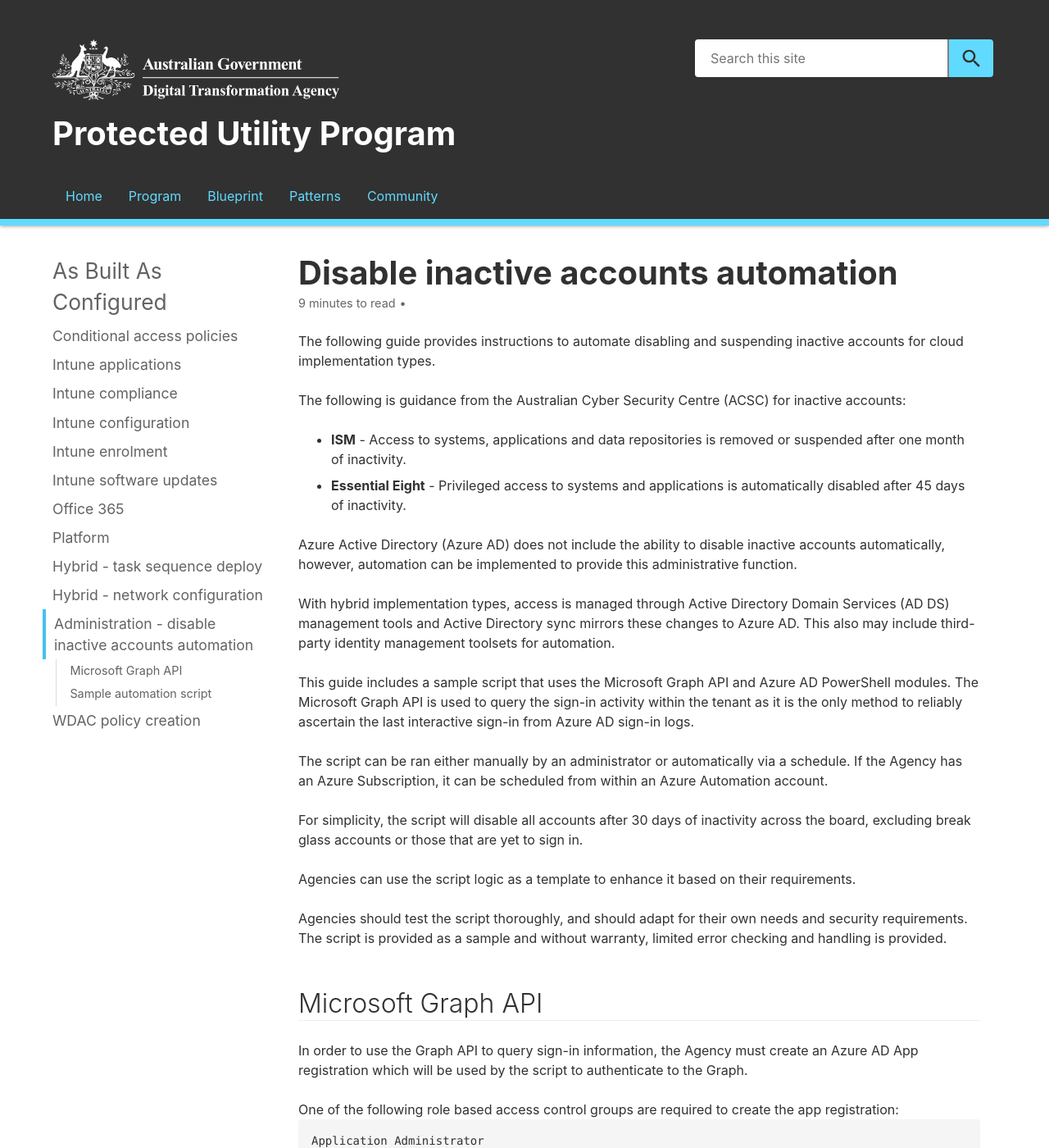
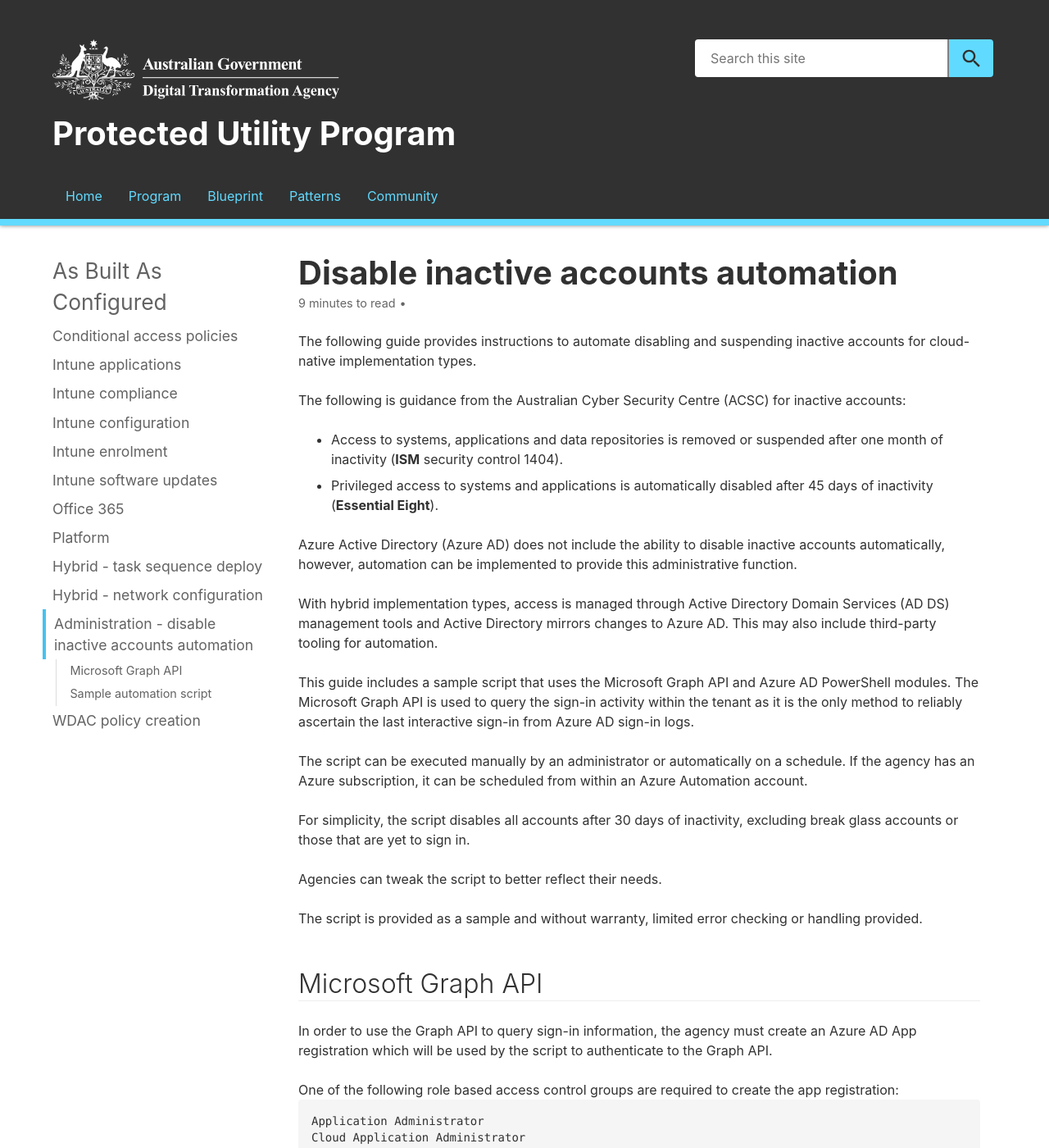
Before and after one commit to ASD-Blueprint/desktop.gov.au, a Jekyll site: the page built from blueprint/abac/admin-disable-inactive-users.md, in a window 1280 px wide and 1400 px high. Shown: the whole window at 82% size. Built offline with Jekyll 4.4.1, drawn with Linux system fonts in a browser that asks for light colours; comment, search, counter and statistics services are not loaded; some of the changed text lies outside the part shown.

Commit message:
Editorial review

````diff
--- a/blueprint/abac/admin-disable-inactive-users.md
+++ b/blueprint/abac/admin-disable-inactive-users.md
@@ -4,30 +4,30 @@
 menu: abac
 ---
 
-The following guide provides instructions to automate disabling and suspending inactive accounts for cloud implementation types.
+The following guide provides instructions to automate disabling and suspending inactive accounts for cloud-native implementation types.
 
 The following is guidance from the Australian Cyber Security Centre (ACSC) for inactive accounts:
 
-- **ISM** - Access to systems, applications and data repositories is removed or suspended after one month of inactivity.
-- **Essential Eight** - Privileged access to systems and applications is automatically disabled after 45 days of inactivity.
+* Access to systems, applications and data repositories is removed or suspended after one month of inactivity (**ISM** security control 1404).
+* Privileged access to systems and applications is automatically disabled after 45 days of inactivity (**Essential Eight**).
 
 Azure Active Directory (Azure AD) does not include the ability to disable inactive accounts automatically, however, automation can be implemented to provide this administrative function.
 
-With hybrid implementation types, access is managed through Active Directory Domain Services (AD DS) management tools and Active Directory sync mirrors these changes to Azure AD. This also may include third-party identity management toolsets for automation.
+With hybrid implementation types, access is managed through Active Directory Domain Services (AD DS) management tools and Active Directory mirrors changes to Azure AD. This may also include third-party tooling for automation.
 
 This guide includes a sample script that uses the Microsoft Graph API and Azure AD PowerShell modules. The Microsoft Graph API is used to query the sign-in activity within the tenant as it is the only method to reliably ascertain the last interactive sign-in from Azure AD sign-in logs.
 
-The script can be ran either manually by an administrator or automatically via a schedule. If the Agency has an Azure Subscription, it can be scheduled from within an Azure Automation account.
+The script can be executed manually by an administrator or automatically on a schedule. If the agency has an Azure subscription, it can be scheduled from within an Azure Automation account.
 
-For simplicity, the script will disable all accounts after 30 days of inactivity across the board, excluding break glass accounts or those that are yet to sign in.
+For simplicity, the script disables all accounts after 30 days of inactivity, excluding break glass accounts or those that are yet to sign in.
 
-Agencies can use the script logic as a template to enhance it based on their requirements.
+Agencies can tweak the script to better reflect their needs.
 
-Agencies should test the script thoroughly, and should adapt for their own needs and security requirements. The script is provided as a sample and without warranty, limited error checking and handling is provided.
+The script is provided as a sample and without warranty, limited error checking or handling provided.
 
 ## Microsoft Graph API
 
-In order to use the Graph API to query sign-in information, the Agency must create an Azure AD App registration which will be used by the script to authenticate to the Graph.
+In order to use the Graph API to query sign-in information, the agency must create an Azure AD App registration which will be used by the script to authenticate to the Graph API.
 
 One of the following role based access control groups are required to create the app registration:
 
@@ -71,16 +71,17 @@
 
 ## Sample automation script
 
-The following is a sample script that is used to query Microsoft Graph for user sign in information:
+The following is a sample script that is used to query Microsoft Graph API for user sign-in information:
 
-- Users that have not signed in within 30 days are disabled,
-- Emergency administrative accounts (break glass) are exempt, and
-- Accounts that have not yet logged onto are exempt.
+* Users that have not signed in within 30 days are disabled,
+* Emergency administrative accounts (break glass) are exempt, and
+* Accounts that have not yet logged on are excluded.
 
-The script is ideally ran within an Azure Automation account on a schedule. The permissions delegated to the script to disable user accounts would be granted to the Azure Automation RunAs account within the tenant.
+The script is ideally executed within an Azure Automation account on a schedule. The permissions delegated to the script to disable user accounts would be granted to the Azure Automation RunAs account within the tenant.
 
 ```powershell
 # Sample Script - disable user accounts in tenant that have not been logged in within 30 days
+# Source: https://desktop.gov.au/blueprint/abac/admin-disable-inactive-users.html
 
 # Connection information for Azure AD using Azure Automation account/runbook
 $connectionName = AzureRunAsConnection
@@ -95,7 +96,7 @@
 # Connection information for Graph API connection - specific to Agency
 $clientID = "xxxxxxxx-xxxx-xxxx-xxxx-xxxxxxxxxxxx"
 $tenantName = "agency.onmicrosoft.com"
-$ClientSecret = "xxxxxxxxxxxxxxxxxxxxxxxxxxxxxxxxxx"
+$clientSecret = "xxxxxxxxxxxxxxxxxxxxxxxxxxxxxxxxxx"
 $resource = "https://graph.microsoft.com/"
 
 $ReqTokenBody = @{
````
Also changed, not shown: other parts of blueprint/abac/admin-disable-inactive-users.md (+12 -12 lines), blueprint/abac.md (+2 -2 lines).
